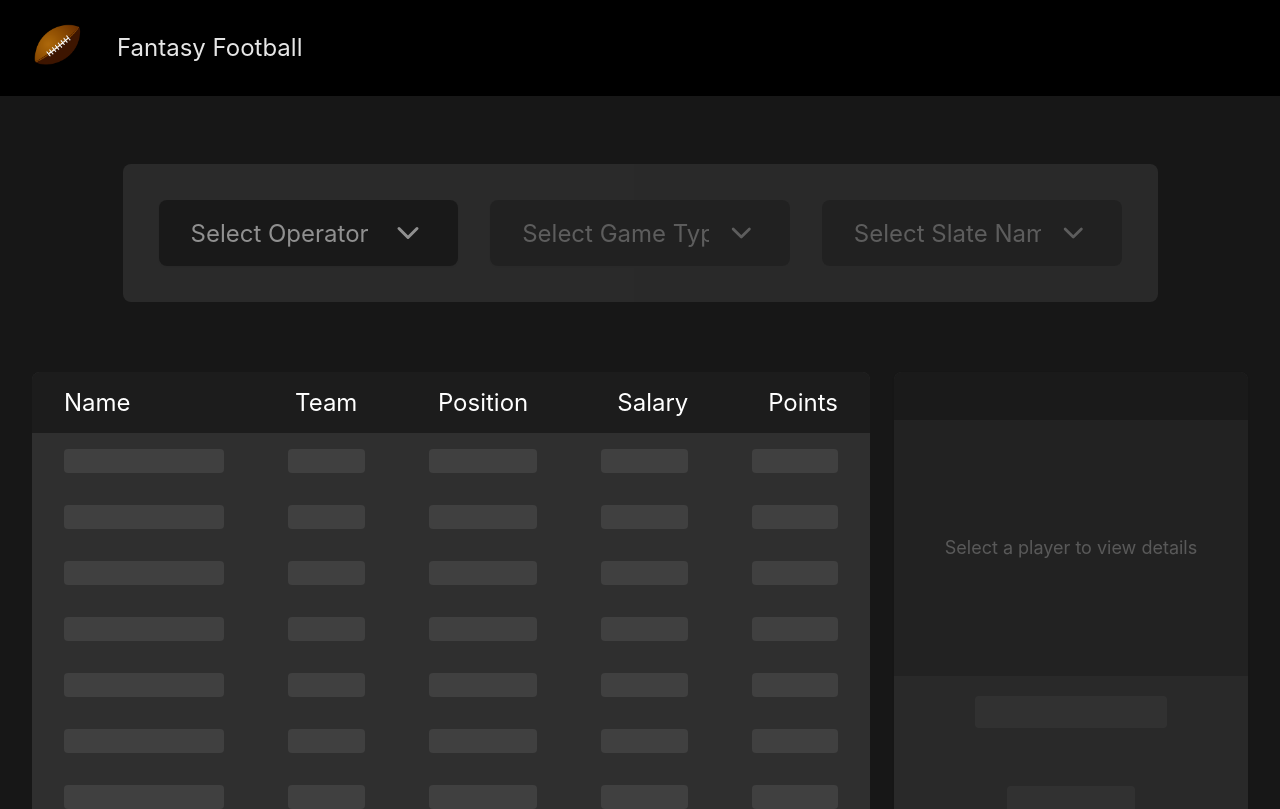
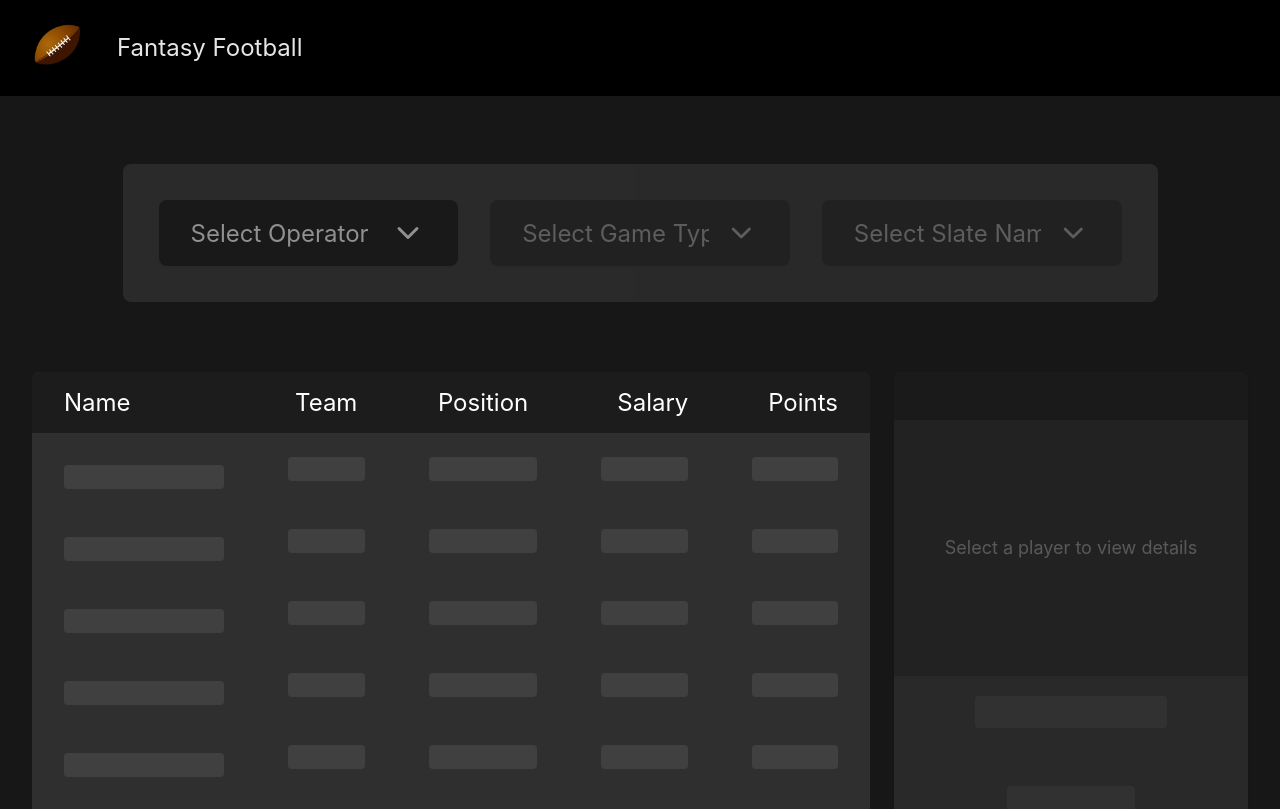
Before and after one commit to brnikita/fantasy-football-app, a Next.js app: page / in a window 1280 px wide. Shown: the top 809 px of the page. Built offline with nearby package versions, Linux system fonts and the light colour scheme.

Commit message:
fix: adjust padding in loading skeleton rows of PlayerList for improved visual consistency

```diff
--- a/src/components/PlayerList.tsx
+++ b/src/components/PlayerList.tsx
@@ -122,7 +122,7 @@ export default function PlayerList({ players, totalPlayers, startIndex, endIndex
             // Show loading skeleton rows
             Array.from({ length: state.rowsPerPage }).map((_, index) => (
               <TableRow key={`loading-${index}`} className="border-none">
-                <TableCell className="px-8 py-4">
+                <TableCell className="px-8 pt-8 pb-4">
                   <div className="h-6 bg-gray-600 rounded table-loading"></div>
                 </TableCell>
                 <TableCell className="px-8 py-4">
```
